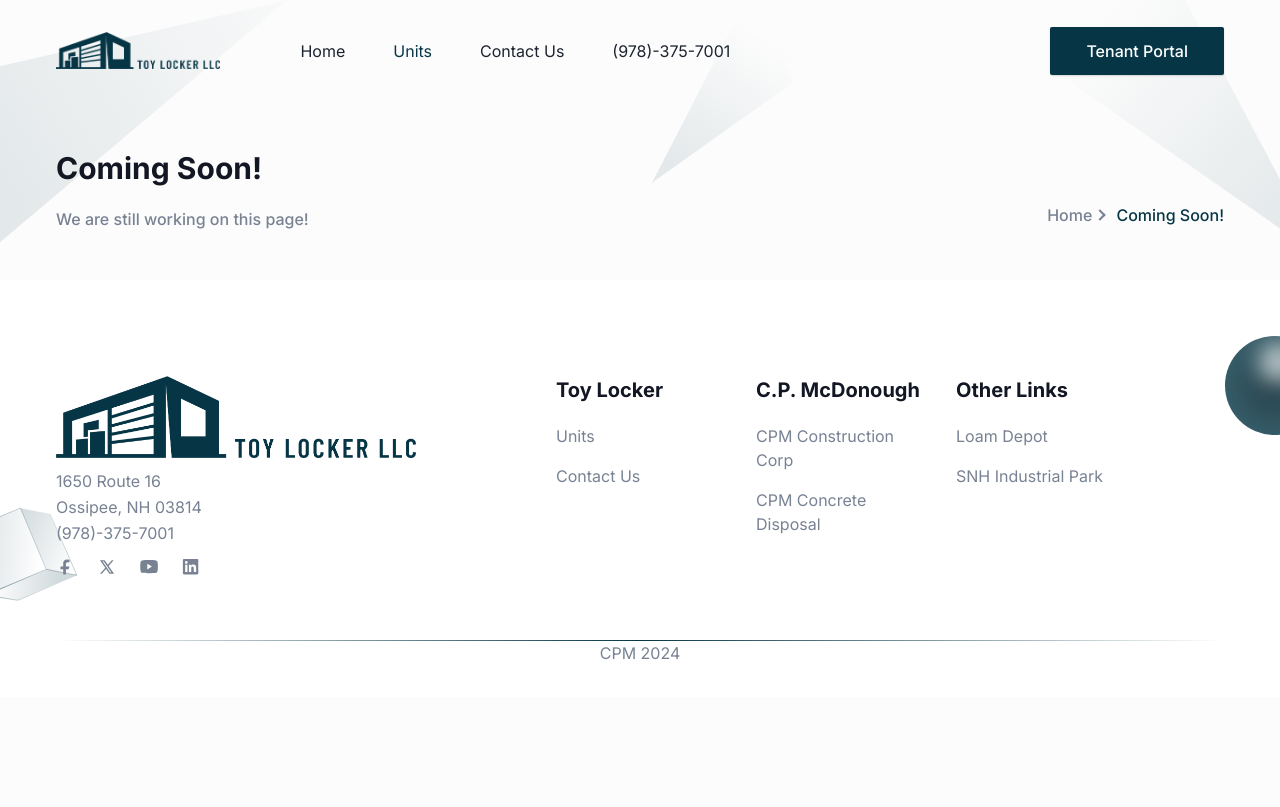
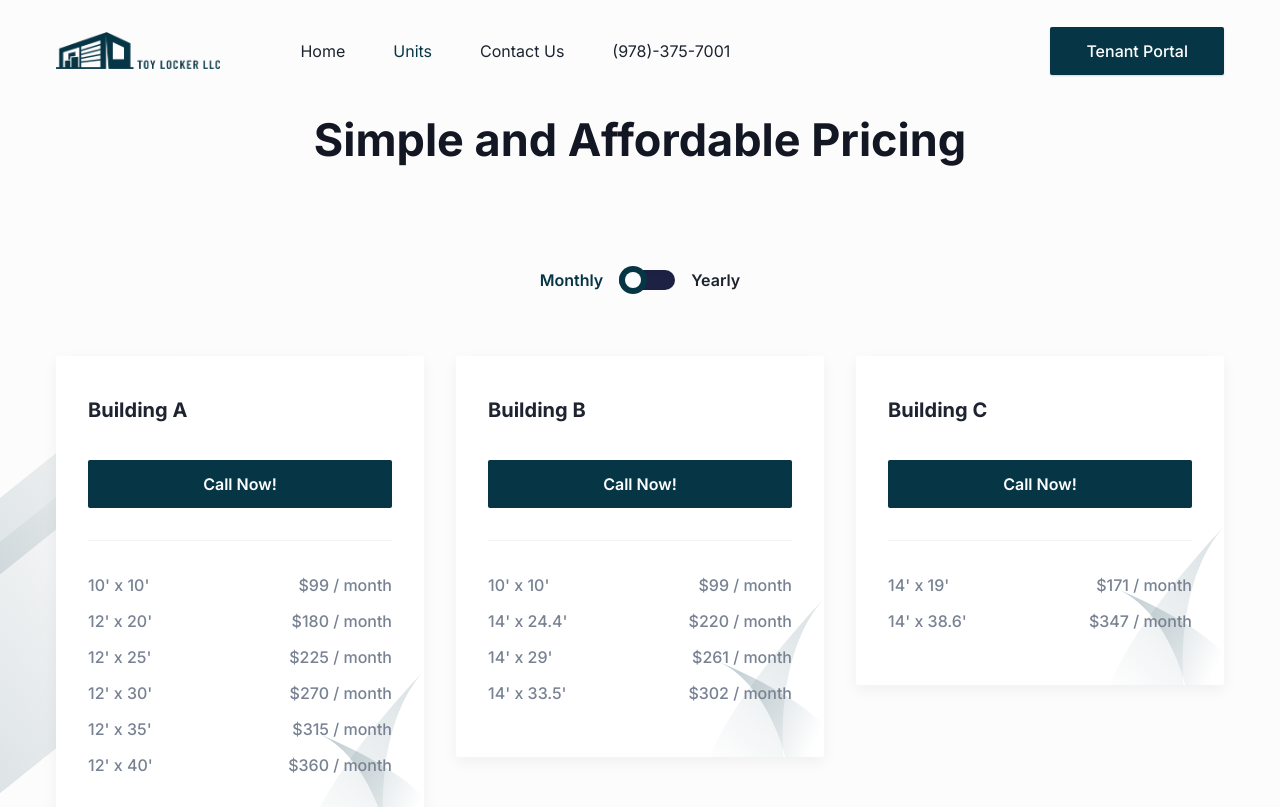
Before and after one commit to Coleman-McDonough/toylockerllc, a Next.js app: page /units in a window 1280 px wide. Shown: the top 807 px of the page. Built offline with nearby package versions, Linux system fonts and the light colour scheme.

Commit message:
added pricing

```diff
--- a/src/app/units/page.tsx
+++ b/src/app/units/page.tsx
@@ -1,21 +1,26 @@
 import Breadcrumb from "@/components/Common/Breadcrumb";
 import Contact from "@/components/Contact";
+import Pricing from "@/components/Pricing";
 
 import { Metadata } from "next";
 
 export const metadata: Metadata = {
-  title: "Units Page | Coming Soon!",
-  description: "We are still working on this page!",
+  title: "Units Page | Toy Locker LLC",
+  description:
+    "Toy Locker LLC has the tallest and cheapest storage units in New Hampshire!",
   // other metadata
 };
 
 const ContactPage = () => {
   return (
     <>
+      {/*
       <Breadcrumb
-        pageName="Coming Soon!"
-        description="We are still working on this page!"
+        pageName="Storage Units"
+        description="New Hampshire's Tallest, Most Affordable Storage Units - Secure Your Space Today!"
       />
+       */}
+      <Pricing />
     </>
   );
 };
--- a/src/components/Pricing/OfferList.tsx
+++ b/src/components/Pricing/OfferList.tsx
@@ -1,28 +1,20 @@
-const checkIcon = (
-  <svg width="8" height="6" viewBox="0 0 8 6" className="fill-current">
-    <path d="M2.90567 6.00024C2.68031 6.00024 2.48715 5.92812 2.294 5.74764L0.169254 3.43784C-0.0560926 3.18523 -0.0560926 2.78827 0.169254 2.53566C0.39461 2.28298 0.74873 2.28298 0.974086 2.53566L2.90567 4.66497L7.02642 0.189715C7.25175 -0.062913 7.60585 -0.062913 7.83118 0.189715C8.0566 0.442354 8.0566 0.839355 7.83118 1.09198L3.54957 5.78375C3.32415 5.92812 3.09882 6.00024 2.90567 6.00024Z" />
-  </svg>
-);
-
-const crossIcon = (
-  <svg width="7" height="7" viewBox="0 0 8 8" className="fill-current">
-    <path d="M7.4499 0.512524C7.1124 0.175024 6.5874 0.175024 6.2499 0.512524L3.9999 2.80002L1.7124 0.512524C1.3749 0.175024 0.849902 0.175024 0.512402 0.512524C0.174902 0.850024 0.174902 1.37502 0.512402 1.71252L2.7999 4.00002L0.512402 6.28752C0.174902 6.62502 0.174902 7.15002 0.512402 7.48752C0.662402 7.63752 0.887402 7.75002 1.1124 7.75002C1.3374 7.75002 1.5624 7.67502 1.7124 7.48752L3.9999 5.20002L6.2874 7.48752C6.4374 7.63752 6.6624 7.75002 6.8874 7.75002C7.1124 7.75002 7.3374 7.67502 7.4874 7.48752C7.8249 7.15002 7.8249 6.62502 7.4874 6.28752L5.1999 4.00002L7.4874 1.71252C7.7874 1.37502 7.7874 0.850024 7.4499 0.512524Z" />
-  </svg>
-);
-
 const OfferList = ({
   text,
   status,
+  price,
+  isMonthly,
 }: {
   text: string;
   status: "active" | "inactive";
+  price: string;
+  isMonthly: boolean;
 }) => {
   return (
     <div className="mb-3 flex items-center">
-      <span className="mr-3 flex h-[18px] w-full max-w-[18px] items-center justify-center rounded-full bg-primary bg-opacity-10 text-primary">
-        {status === "active" ? checkIcon : crossIcon}
-      </span>
       <p className="m-0 text-base font-medium text-body-color">{text}</p>
+      <p className="m-0 ml-auto text-base font-medium text-body-color">
+        {!isMonthly ? `$${price} / year` : `$${price} / month`}
+      </p>
     </div>
   );
 };
--- a/src/components/Pricing/PricingBox.tsx
+++ b/src/components/Pricing/PricingBox.tsx
@@ -11,20 +11,17 @@
     <div className="w-full">
       <div className="dark:bg-gray-dark dark:shadow-two dark:hover:shadow-gray-dark relative z-10 rounded-sm bg-white px-8 py-10 shadow-three hover:shadow-one">
         <div className="flex items-center justify-between">
-          <h3 className="price dark:text-white mb-2 text-[32px] font-bold text-black">
-            $<span className="amount">{price}</span>
-            <span className="time text-lg font-medium text-body-color">
-              /{duration}
-            </span>
-          </h3>
           <h4 className="dark:text-white mb-2 text-xl font-bold text-dark">
             {packageName}
           </h4>
         </div>
         <p className="mb-7 text-base text-body-color">{subtitle}</p>
         <div className="dark:border-white dark:border-opacity-10 mb-8 border-b border-body-color border-opacity-10 pb-8">
-          <button className="flex w-full items-center justify-center rounded-sm bg-primary p-3 text-base font-semibold text-white transition duration-300 ease-in-out hover:bg-opacity-80 hover:shadow-signUp">
-            Start Free Trial
+          <button
+            onClick={() => (window.location.href = "tel:978-375-7001")}
+            className="flex w-full items-center justify-center rounded-sm bg-primary p-3 text-base font-semibold text-white transition duration-300 ease-in-out hover:bg-opacity-80 hover:shadow-signUp"
+          >
+            Call Now!
           </button>
         </div>
         <div>{children}</div>
--- a/src/components/Pricing/index.tsx
+++ b/src/components/Pricing/index.tsx
@@ -12,7 +12,7 @@
       <div className="container">
         <SectionTitle
           title="Simple and Affordable Pricing"
-          paragraph="There are many variations of passages of Lorem Ipsum available but the majority have suffered alteration in some form."
+          paragraph=""
           center
           width="665px"
         />
@@ -59,43 +59,97 @@
 
         <div className="grid grid-cols-1 gap-x-8 gap-y-10 md:grid-cols-2 lg:grid-cols-3">
           <PricingBox
-            packageName="Lite"
+            packageName="Building A"
             price={isMonthly ? "40" : "120"}
             duration={isMonthly ? "mo" : "yr"}
-            subtitle="Lorem ipsum dolor sit amet adiscing elit Mauris egestas enim."
+            subtitle=""
           >
-            <OfferList text="All UI Components" status="active" />
-            <OfferList text="Use with Unlimited Projects" status="active" />
-            <OfferList text="Commercial Use" status="active" />
-            <OfferList text="Email Support" status="active" />
-            <OfferList text="Lifetime Access" status="inactive" />
-            <OfferList text="Free Lifetime Updates" status="inactive" />
+            <OfferList
+              text="10' x 10'"
+              status="active"
+              price={isMonthly ? "99" : "1,188"}
+              isMonthly={isMonthly}
+            />
+            <OfferList
+              text="12' x 20'"
+              status="active"
+              price={isMonthly ? "180" : "2,160"}
+              isMonthly={isMonthly}
+            />
+            <OfferList
+              text="12' x 25'"
+              status="active"
+              price={isMonthly ? "225" : "2,700"}
+              isMonthly={isMonthly}
+            />
+            <OfferList
+              text="12' x 30'"
+              status="active"
+              price={isMonthly ? "270" : "3,240"}
+              isMonthly={isMonthly}
+            />
+            <OfferList
+              text="12' x 35'"
+              status="inactive"
+              price={isMonthly ? "315" : "3,780"}
+              isMonthly={isMonthly}
+            />
+            <OfferList
+              text="12' x 40'"
+              status="inactive"
+              price={isMonthly ? "360" : "4,320"}
+              isMonthly={isMonthly}
+            />
           </PricingBox>
           <PricingBox
-            packageName="Basic"
+            packageName="Building B"
             price={isMonthly ? "399" : "789"}
             duration={isMonthly ? "mo" : "yr"}
-            subtitle="Lorem ipsum dolor sit amet adiscing elit Mauris egestas enim."
+            subtitle=""
           >
-            <OfferList text="All UI Components" status="active" />
-            <OfferList text="Use with Unlimited Projects" status="active" />
-            <OfferList text="Commercial Use" status="active" />
-            <OfferList text="Email Support" status="active" />
-            <OfferList text="Lifetime Access" status="active" />
-            <OfferList text="Free Lifetime Updates" status="inactive" />
+            <OfferList
+              text="10' x 10'"
+              status="active"
+              price={isMonthly ? "99" : "1,188"}
+              isMonthly={isMonthly}
+            />
+            <OfferList
+              text="14' x 24.4'"
+              status="active"
+              price={isMonthly ? "220" : "2,640"}
+              isMonthly={isMonthly}
+            />
+            <OfferList
+              text="14' x 29'"
+              status="active"
+              price={isMonthly ? "261" : "3,132"}
+              isMonthly={isMonthly}
+            />
+            <OfferList
+              text="14' x 33.5'"
+              status="active"
+              price={isMonthly ? "302" : "3,624"}
+              isMonthly={isMonthly}
+            />
           </PricingBox>
           <PricingBox
-            packageName="Plus"
+            packageName="Building C"
             price={isMonthly ? "589" : "999"}
             duration={isMonthly ? "mo" : "yr"}
-            subtitle="Lorem ipsum dolor sit amet adiscing elit Mauris egestas enim."
+            subtitle=""
           >
-            <OfferList text="All UI Components" status="active" />
-            <OfferList text="Use with Unlimited Projects" status="active" />
-            <OfferList text="Commercial Use" status="active" />
-            <OfferList text="Email Support" status="active" />
-            <OfferList text="Lifetime Access" status="active" />
-            <OfferList text="Free Lifetime Updates" status="active" />
+            <OfferList
+              text="14' x 19'"
+              status="active"
+              price={isMonthly ? "171" : "2,052"}
+              isMonthly={isMonthly}
+            />
+            <OfferList
+              text="14' x 38.6'"
+              status="active"
+              price={isMonthly ? "347" : "4,164"}
+              isMonthly={isMonthly}
+            />
           </PricingBox>
         </div>
       </div>
```
